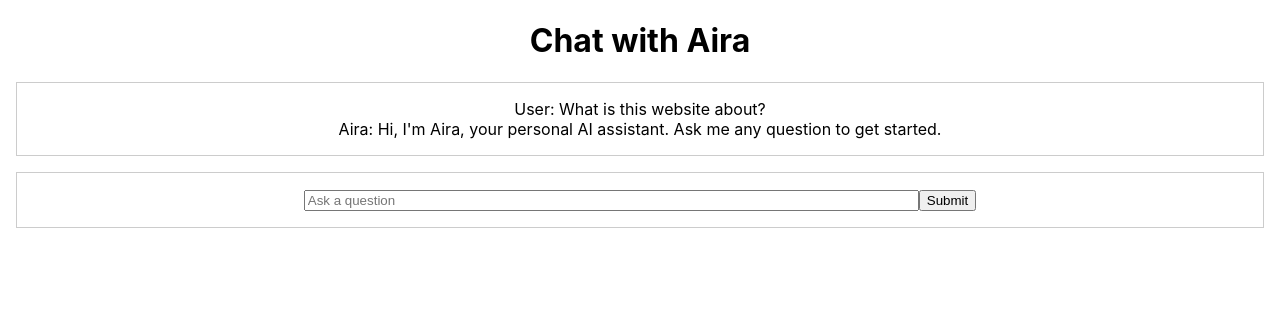
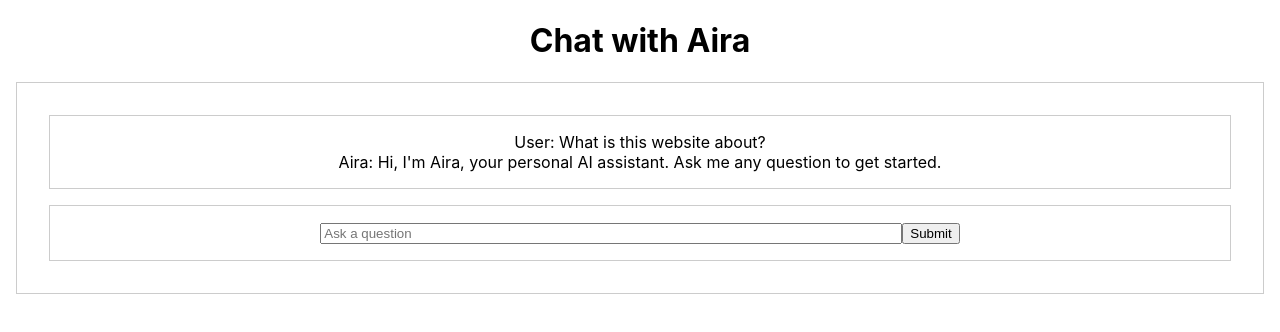
Before and after one commit to bitcraft3r/game-genie-ai, a React (Create React App) app in the folder app/client/: page /chat in a window 1280 px wide. Shown: the top 332 px of the page. Built offline with nearby package versions, Linux system fonts and the light colour scheme; the HTML template or start-up script is replaced by a standard one.

Commit message:
rename Input component to Chat

```diff
--- a/app/client/src/App.css
+++ b/app/client/src/App.css
@@ -2,13 +2,7 @@
   text-align: center;
 }
 
-.messages-container {
-  border: 1px solid #ccc;
-  padding: 1rem;
-  margin: 1rem;
-}
-
-.form-container {
+.chat-container, .messages-container, .form-container {
   border: 1px solid #ccc;
   padding: 1rem;
   margin: 1rem;
--- a/app/client/src/App.js
+++ b/app/client/src/App.js
@@ -1,12 +1,12 @@
 import './App.css';
 import Header from './Components/Header';
-import Input from './Components/Input';
+import Chat from './Components/Chat';
 
 function App() {
   return (
     <div className="App">
       <Header />
-      <Input />
+      <Chat />
     </div>
   );
 }
--- a/app/client/src/Components/Input.jsx
+++ b/app/client/src/Components/Chat.jsx
@@ -1,7 +1,7 @@
 import React from 'react';
 import { useState } from 'react';
 
-const Input = () => {
+const Chat = () => {
     const [input, setInput] = useState("");
     const [chatLog, setChatLog] = useState([
         { user: "User", message: "What is this website about?"},
@@ -19,7 +19,7 @@ const Input = () => {
     }
 
     return (
-        <div>
+        <div className="chat-container">
             <div className="messages-container">
                 <div className="messages-log">
                     {chatLog.map((message, index) => {
@@ -45,4 +45,4 @@ const Input = () => {
     )
 };
 
-export default Input;
+export default Chat;
```
